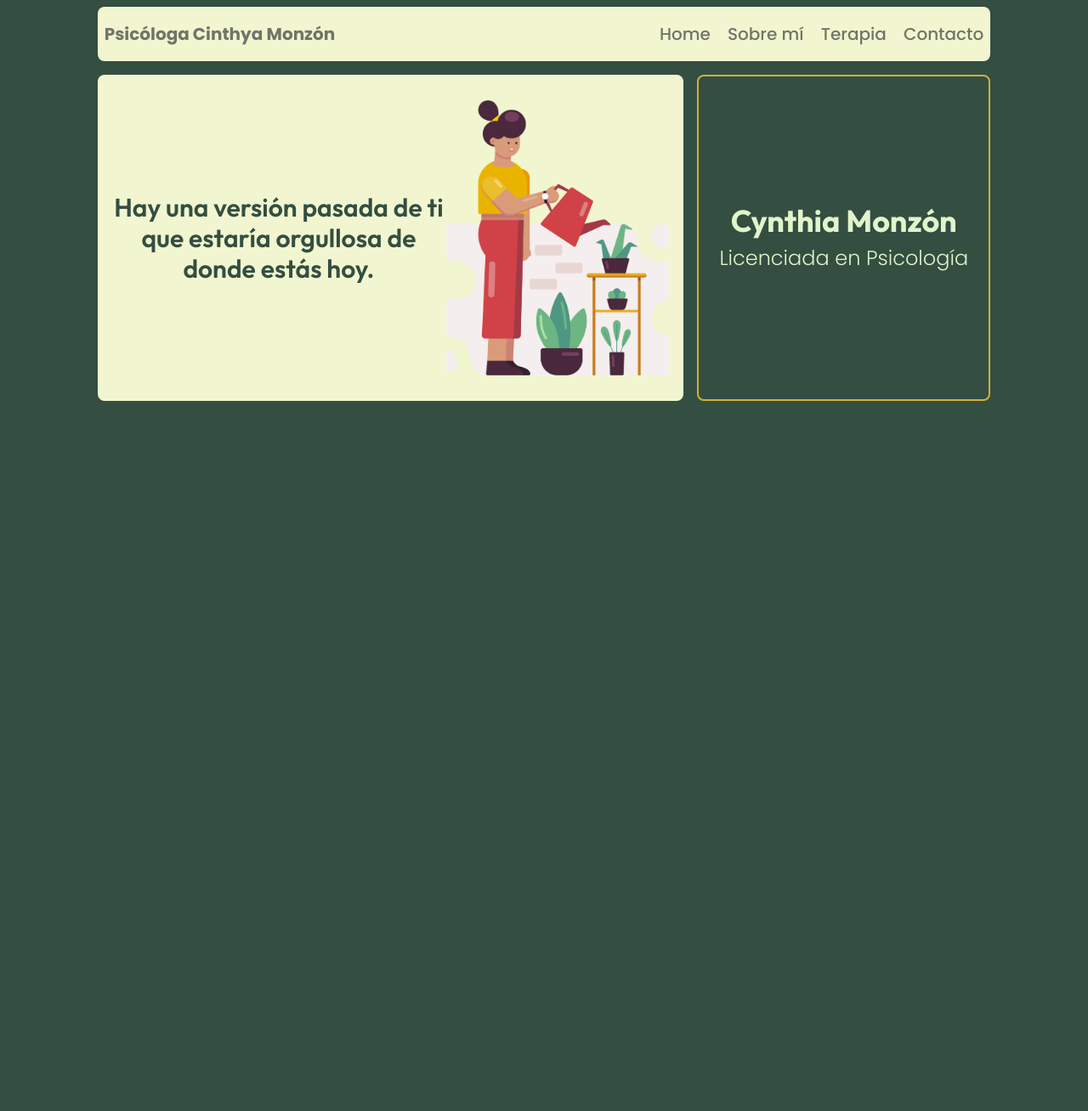
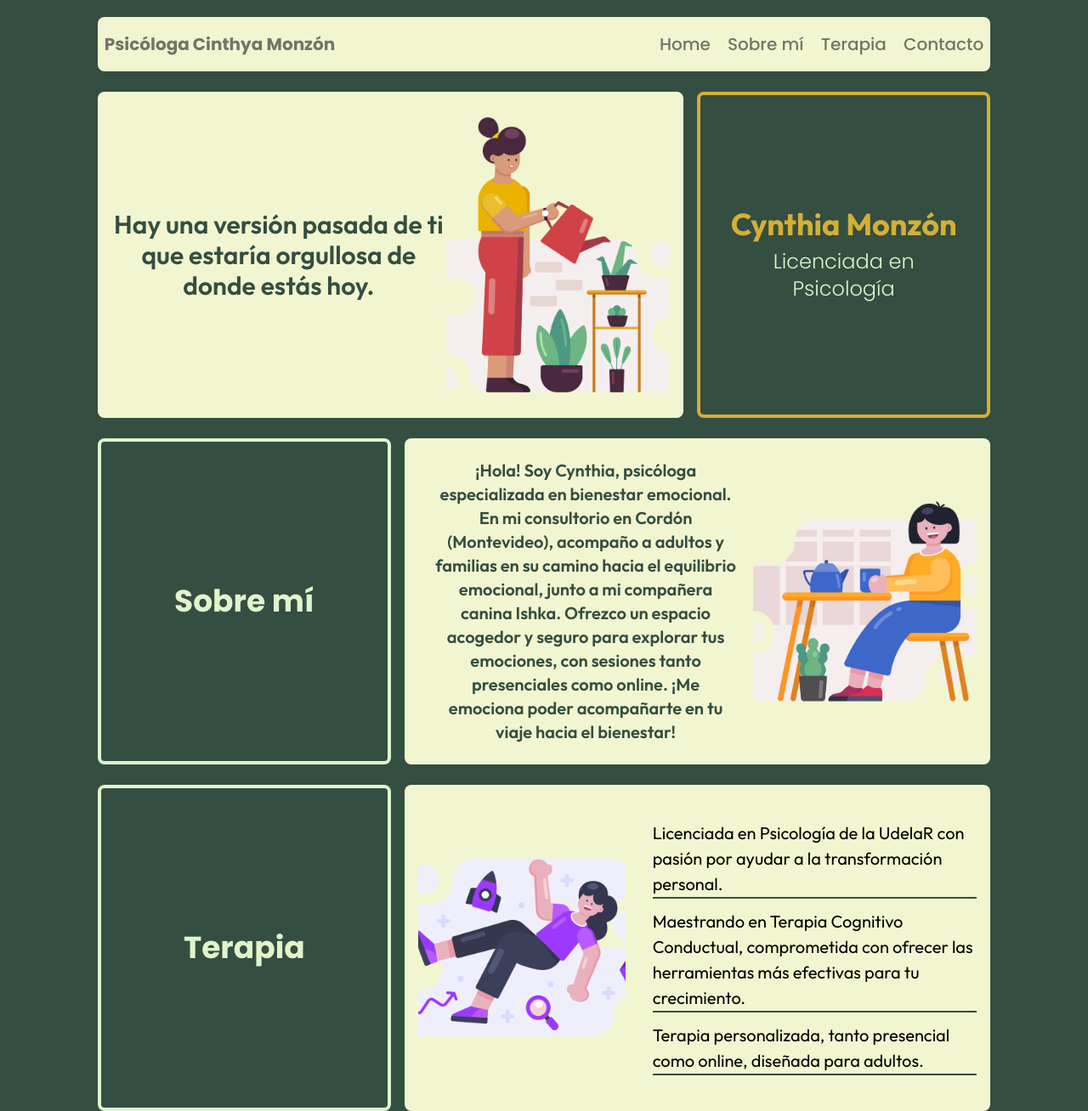
Before and after one commit to anothernewnooby/psicoLanding, an Astro site: page / in a window 1280 px wide. Shown: the whole page at 85% size. Before the commit the page ends 800 px from the top, so only its background shows below. Built offline with nearby package versions, Linux system fonts and the light colour scheme; Astro itself is replaced by a stand-in of ours.

Commit message:
sobre y terapia

```diff
--- a/src/components/Home.astro
+++ b/src/components/Home.astro
@@ -1,22 +1,38 @@
-<main class="flex flex-col lg:flex-row justify-center items-center w-full h-auto lg:h-96 rounded-lg mt-4 space-y-4 lg:space-y-0 lg:space-x-4">
+<main
+  class="flex flex-col lg:flex-row justify-center items-center w-full h-auto lg:h-96 rounded-lg mt-4 space-y-4 lg:space-y-0 lg:space-x-4"
+>
   <!-- Primera sección -->
-  <section class="bg-verdeCrema w-full lg:w-4/6 h-96 lg:h-96 rounded-lg flex flex-col lg:flex-row justify-center items-center lg:p-4 p-1">
+  <section
+    class="bg-verdeCrema w-full lg:w-4/6 h-screen lg:h-96 rounded-lg flex flex-col lg:flex-row justify-center items-center lg:p-4 p-1"
+  >
     <div class="w-full lg:w-3/5 mb-4 lg:mb-0">
-      <p class="text-xl lg:text-3xl text-center font-outfit font-semibold text-verdeOscuro">
+      <p
+        class="text-4xl lg:text-3xl text-center font-outfit font-semibold text-verdeOscuro"
+      >
         Hay una versión pasada de ti que estaría orgullosa de donde estás hoy.
       </p>
     </div>
     <div class="w-full lg:w-2/5">
-      <img src="/plantas.png" alt="Plantas" class="object-cover mx-auto w-48 h-48 lg:w-96 lg:h-96">
+      <img
+        src="/plantas.png"
+        alt="Plantas"
+        class="object-cover mx-auto w-72 h-72 lg:w-96 lg:h-96"
+      />
     </div>
   </section>
 
   <!-- Segunda sección -->
-  <section class="bg-verdeOscuro w-full lg:w-2/6 h-auto lg:h-96 rounded-lg border-2 border-oro flex flex-col justify-center items-center p-4">
-    <h2 class="text-2xl lg:text-4xl font-outfit font-bold text-verdeLima text-center">
+  <section
+    class="bg-verdeOscuro w-full lg:w-2/6 h-auto lg:h-96 rounded-lg border-4 border-oro flex flex-col justify-center items-center p-6"
+  >
+    <h2
+      class="text-4xl lg:text-4xl font-outfit font-bold text-oro text-center"
+    >
       Cynthia Monzón
     </h2>
-    <h3 class="text-lg lg:text-2xl font-poppins font-light text-verdeLima text-center mt-2">
+    <h3
+      class="text-2xl lg:text-2xl font-poppins font-light text-verdeLima text-center mt-2"
+    >
       Licenciada en Psicología
     </h3>
   </section>
--- /dev/null
+++ b/src/components/Sobre.astro
@@ -0,0 +1,34 @@
+<main
+  class="flex flex-col lg:flex-row justify-center items-center w-full h-auto lg:h-auto rounded-lg mt-4 space-y-6 lg:space-y-0 lg:space-x-4"
+>
+  <!-- Segunda sección -->
+  <section
+    class="bg-verdeOscuro w-full lg:w-2/6 h-auto lg:h-96 rounded-lg border-4 border-verdeLima flex flex-col justify-center items-center p-4"
+  >
+    <h2
+      class="text-2xl sm:text-3xl lg:text-4xl font-poppins font-bold text-verdeLima text-center leading-snug"
+    >
+      Sobre mí
+    </h2>
+  </section>
+
+  <!-- Primera sección -->
+  <section
+    class="bg-verdeCrema w-full lg:w-4/6 h-screen lg:h-96 rounded-lg flex flex-col lg:flex-row justify-center items-center lg:p-4 p-3"
+  >
+    <div class="w-full lg:w-3/5 mb-6 lg:mb-0">
+      <p
+        class="text-sm sm:text-base lg:text-xl text-center font-outfit font-semibold text-verdeOscuro leading-relaxed px-3 sm:px-5"
+      >
+        ¡Hola! Soy Cynthia, psicóloga especializada en bienestar emocional. En mi consultorio en Cordón (Montevideo), acompaño a adultos y familias en su camino hacia el equilibrio emocional, junto a mi compañera canina Ishka. Ofrezco un espacio acogedor y seguro para explorar tus emociones, con sesiones tanto presenciales como online. ¡Me emociona poder acompañarte en tu viaje hacia el bienestar!
+      </p>
+    </div>
+    <div class="w-full lg:w-2/5 flex justify-center items-center">
+      <img
+        src="/sobremi.png"
+        alt="Plantas"
+        class="object-cover mx-auto w-52 h-52 sm:w-64 sm:h-64 lg:w-96 lg:h-96 rounded-lg"
+      />
+    </div>
+  </section>
+</main>
--- /dev/null
+++ b/src/components/Terapia.astro
@@ -0,0 +1,23 @@
+<main class="w-full lg:h-96 h-auto mt-4 rounded-lg text-center flex justify-center items-center lg:flex-row flex-col space-y-4 lg:space-y-0 lg:space-x-4">
+    <section class="lg:w-2/6 w-full lg:h-96 h-auto flex justify-center items-center border-4 border-verdeLima p-4 rounded-lg">
+        <h2 class="text-4xl lg:text-4xl font-poppins font-bold text-verdeLima text-center">Terapia</h2>
+    </section>
+    <section class="lg:w-4/6 w-full lg:h-96 h-auto bg-verdeCrema rounded-lg flex justify-center items-center lg:flex-row flex-col">
+        <div class="w-full lg:w-2/5 px-4">
+            <img
+              src="/bienestar.png"
+              alt="Plantas"
+              class="object-cover mx-auto w-72 h-72 lg:w-96 lg:h-96"
+            />
+          </div>
+        <div class="p-4 w-3/5">
+            <!-- <h3 class="text-1xl font-poppins font-semibold text-verdeOscuro">Bienvenido/a a un espacio donde tu bienestar emocional es la prioridad</h3> -->
+            <ul class="text-left text-1xl font-outfit space-y-3  py-4">
+                <li class="border-b-2 border-verdeOscuro">Licenciada en Psicología de la UdelaR con pasión por ayudar a la transformación personal.</li>
+                <li class="border-b-2 border-verdeOscuro">Maestrando en Terapia Cognitivo Conductual, comprometida con ofrecer las herramientas más efectivas para tu crecimiento.</li>
+                <li class="border-b-2 border-verdeOscuro">Terapia personalizada, tanto presencial como online, diseñada para adultos.</li>
+            </ul>
+        </div>
+    </section>
+
+</main>
--- a/src/pages/index.astro
+++ b/src/pages/index.astro
@@ -2,12 +2,17 @@
 import Layout from "../layouts/Layout.astro";
 import Navbar from "../components/Navbar.astro";
 import Home from "../components/Home.astro"
-
+import Sobre from "../components/Sobre.astro"
+import Terapia from "../components/Terapia.astro"
 ---
 
 <Layout>
-  <main class="flex justify-center flex-col items-center lg:p-2 pt-5 px-2 w-5/6 mx-auto">
+  <main
+    class="flex flex-col items-center justify-start w-full lg:w-5/6 mx-auto pt-5 px-4 lg:px-2 space-y-6"
+  >
     <Navbar />
-    <Home/>
+    <Home />
+    <Sobre />
+    <Terapia />
   </main>
 </Layout>
--- a/tailwind.config.mjs
+++ b/tailwind.config.mjs
@@ -4,7 +4,7 @@ export default {
 	theme: {
 		extend: {
 			colors: {
-				naranja: "#f1bf98",
+				naranja: "#EE6055",
 				verdeLima: "#e1f4cb",
 				verdeCrema: "#F2F6D0",
 				verdeSeco: "#bacba9",
@@ -17,7 +17,7 @@ export default {
 				poppins: ['Poppins', 'sans-serif'],
 			},
 			fontSize: {
-				'1xl': '1.25rem', // Define el tamaño personalizado de fuente
+				'1xl': '1.25rem',
 			  },
 		},
 	},
```
Also changed, not shown: public/bienestar.png (added), public/happy.png (deleted), public/puzzle.png (deleted), public/sobremi.png (added), public/terapia.png (added).
